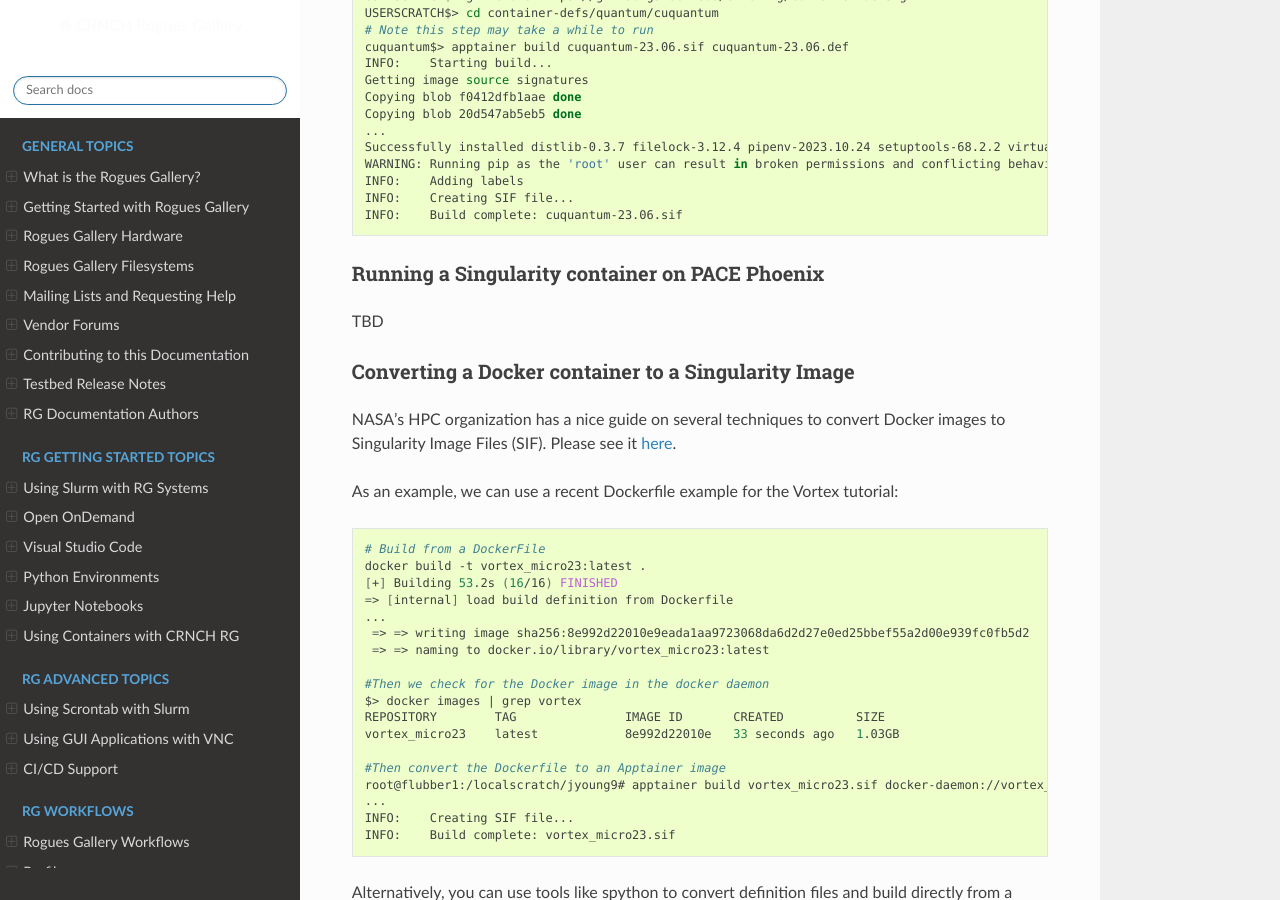
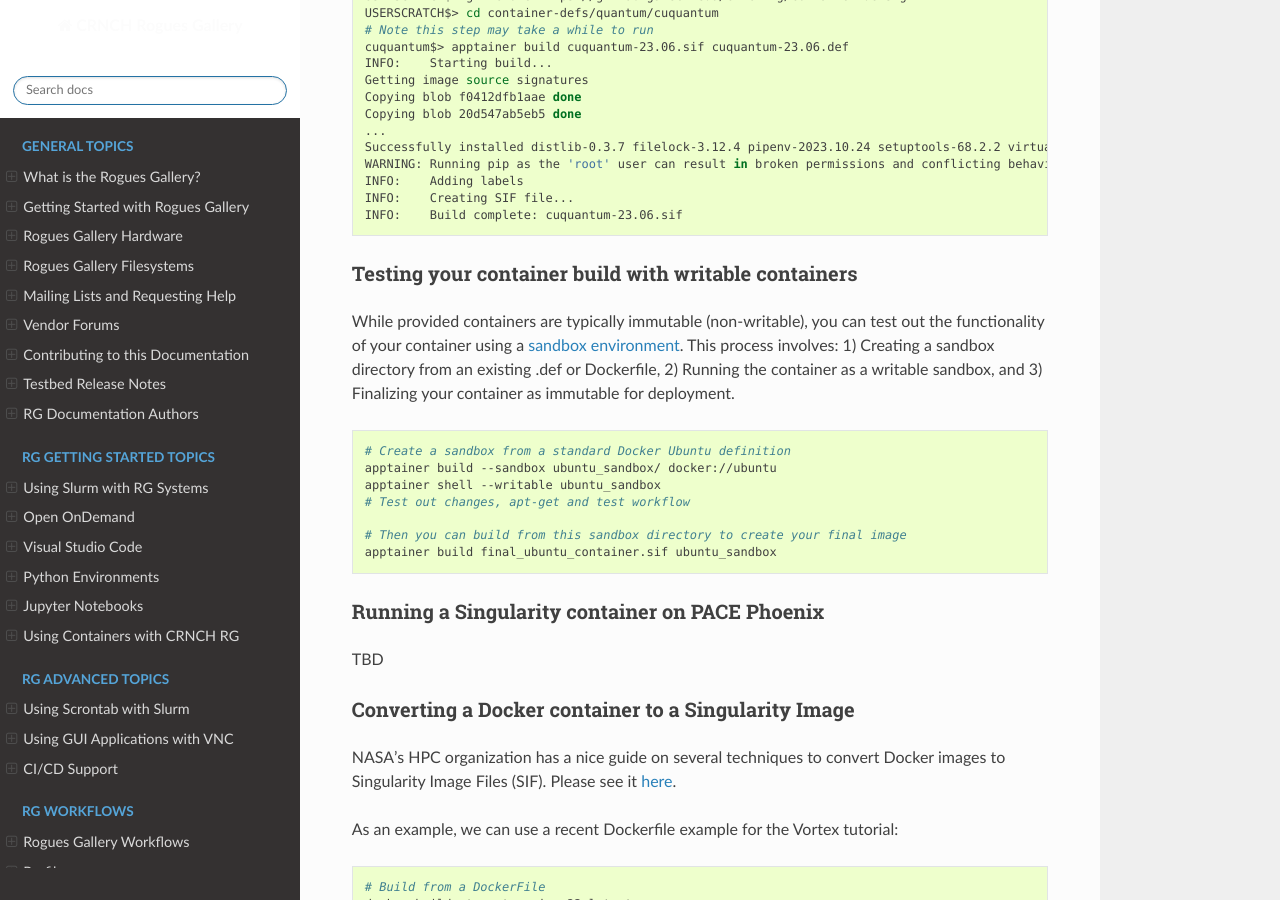
Before and after one commit to gt-crnch-rg/read-the-docs, a Sphinx documentation site: the page built from docs/containers/containers-singularity.rst, in a window 1280 px wide and 900 px high, scrolled down 1972 px. Built offline with Sphinx 7.4.7 and the Read the Docs theme 2.0.0, drawn with Linux system fonts in a browser that asks for light colours; pages that are not in the unit, such as notebooks, are missing from menus.

Commit message:
Update containers-singularity.rst

```diff
--- a/docs/containers/containers-singularity.rst
+++ b/docs/containers/containers-singularity.rst
@@ -92,6 +92,21 @@ Then build your image. Here we are using USERSCRATCH on `hawksbill`.
     INFO:    Creating SIF file...
     INFO:    Build complete: cuquantum-23.06.sif
 
+Testing your container build with writable containers
+~~~~~~~~~~~~~~~~~~~~~~~~~~~~~~~~~~~~~~~~~~~~~~~~~~~~~
+While provided containers are typically immutable (non-writable), you can test out the functionality of your container using a `sandbox environment <https://apptainer.org/docs/user/main/quick_start.html#sandbox-directories>`__. This process involves: 1) Creating a sandbox directory from an existing .def or Dockerfile, 2) Running the container as a writable sandbox, and 3) Finalizing your container as immutable for deployment.
+
+.. code:: shell
+
+    # Create a sandbox from a standard Docker Ubuntu definition
+    apptainer build --sandbox ubuntu_sandbox/ docker://ubuntu
+    apptainer shell --writable ubuntu_sandbox
+    # Test out changes, apt-get and test workflow
+
+    # Then you can build from this sandbox directory to create your final image
+    apptainer build final_ubuntu_container.sif ubuntu_sandbox
+
+
 Running a Singularity container on PACE Phoenix
 ~~~~~~~~~~~~~~~~~~~~~~~~~~~~~~~~~~~~~~~~~~~~~~~
 TBD
```
